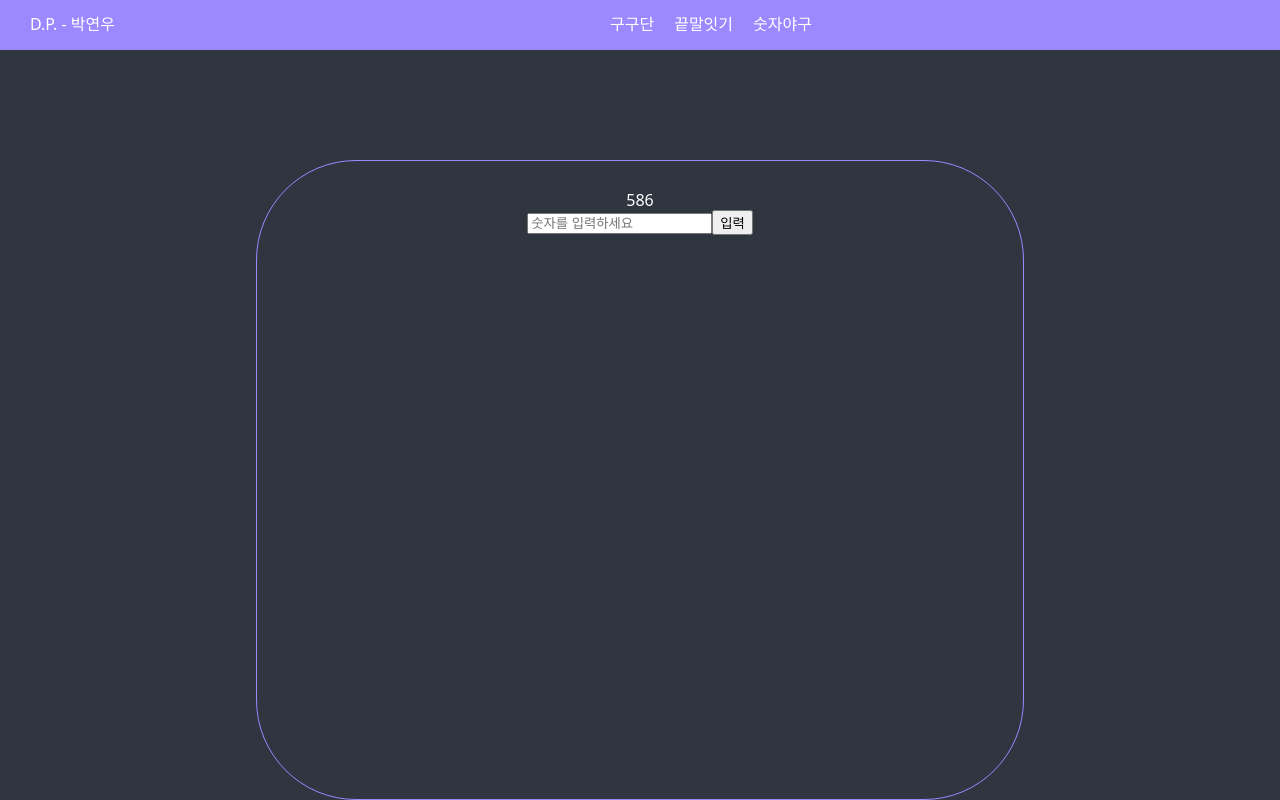
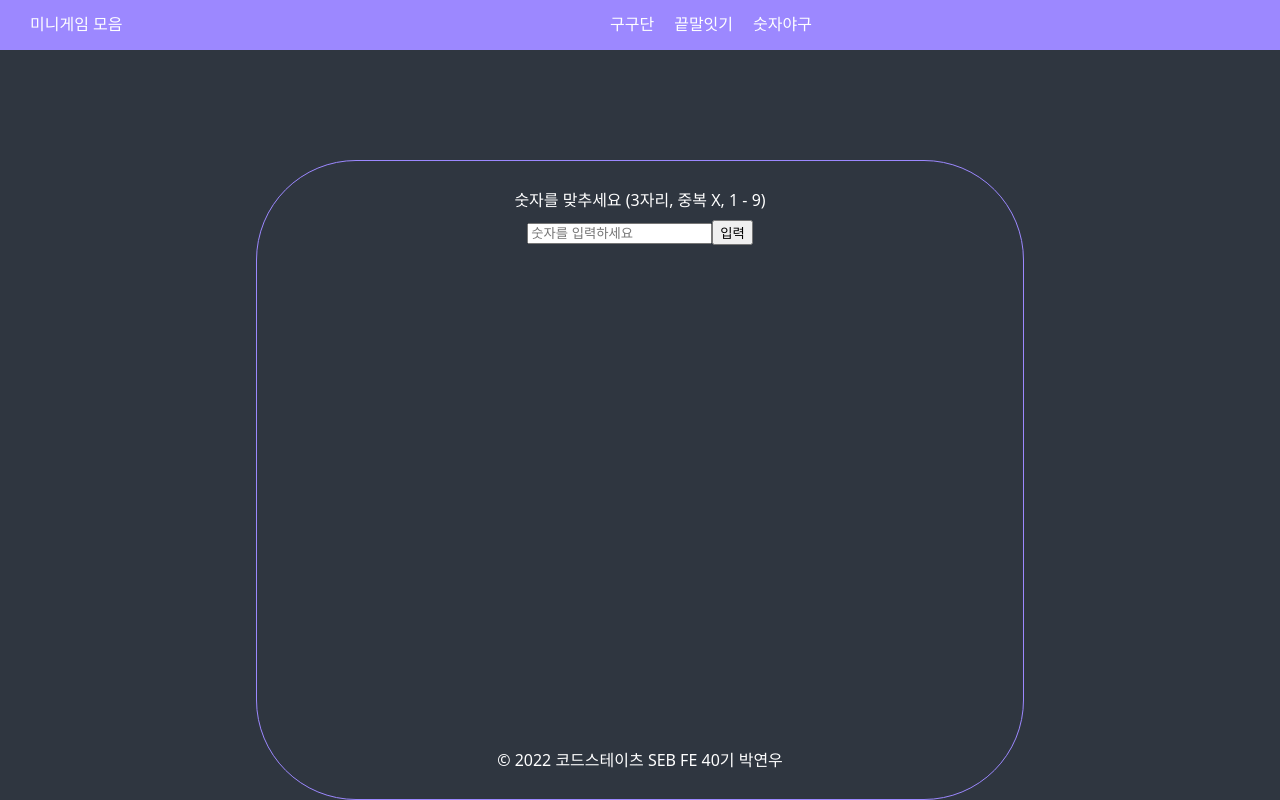
Before and after one commit to HyeonWooGa/react-ts__double-project-study, a React (Create React App) app: page /number-baseball in a window 1280 px wide. Built offline with nearby package versions, Linux system fonts and the light colour scheme.

Commit message:
푸터 추가, 배포 준비

```diff
--- a/src/App.tsx
+++ b/src/App.tsx
@@ -1,6 +1,8 @@
 import React from "react";
 import { Link, Route, Routes } from "react-router-dom";
 import styled from "styled-components";
+
+import Footer from "./components/Footer";
 import EndTalk from "./routes/EndTalk";
 import Index from "./routes/Index";
 import MultipleTable from "./routes/MultipleTable";
@@ -45,7 +47,7 @@ function App() {
     <>
       <Nav>
         <Link to="/">
-          <Title>D.P. - 박연우</Title>
+          <Title>미니게임 모음</Title>
         </Link>
         <Ul>
           <Link to="/multiplcation-table">
@@ -66,6 +68,7 @@ function App() {
           <Route path="/end-talk" element={<EndTalk />} />
           <Route path="/number-baseball" element={<NumberBaseball />} />
         </Routes>
+        <Footer />
       </Main>
     </>
   );
--- /dev/null
+++ b/src/components/Footer.tsx
@@ -0,0 +1,7 @@
+import React from "react";
+
+const Footer = () => {
+  return <footer> &copy; 2022 코드스테이츠 SEB FE 40기 박연우</footer>;
+};
+
+export default Footer;
--- a/src/routes/EndTalk.tsx
+++ b/src/routes/EndTalk.tsx
@@ -1,6 +1,11 @@
 import React from "react";
 import { useRecoilState } from "recoil";
+import styled from "styled-components";
 import { inputValueState, messageState, wordState } from "./atoms/atomsET";
+
+const Container = styled.div`
+  height: 70vh;
+`;
 
 const EndTalk = () => {
   const [word, setWord] = useRecoilState(wordState);
@@ -22,7 +27,7 @@ const EndTalk = () => {
   };
 
   return (
-    <>
+    <Container>
       <div>{word}</div>
       <form onSubmit={handleSubmitForm}>
         <input
@@ -34,7 +39,7 @@ const EndTalk = () => {
         <button type="submit">입력</button>
         <div>{message}</div>
       </form>
-    </>
+    </Container>
   );
 };
 
--- a/src/routes/Index.tsx
+++ b/src/routes/Index.tsx
@@ -1,14 +1,19 @@
 import React from "react";
+import styled from "styled-components";
+
+const Container = styled.div`
+  height: 70vh;
+`;
 
 const Index = () => {
   return (
-    <>
+    <Container>
       <span>코드스테이츠 프론트엔드 40기 박연우</span>
       <br />
       <span>
         리액트와 타입스크립트를 이용한 기능 연습 웹 애플리케이션입니다.
       </span>
-    </>
+    </Container>
   );
 };
 
--- a/src/routes/MultipleTable.tsx
+++ b/src/routes/MultipleTable.tsx
@@ -1,5 +1,6 @@
 import React from "react";
 import { useRecoilState, useRecoilValue } from "recoil";
+import styled from "styled-components";
 import {
   answerSelector,
   firstNumberState,
@@ -8,6 +9,10 @@ import {
   messageState,
   secondNumberState,
 } from "./atoms/atomsMT";
+
+const Container = styled.div`
+  height: 70vh;
+`;
 
 const MultipleTable = () => {
   const [firstNumber, setFirstNumber] = useRecoilState(firstNumberState);
@@ -54,7 +59,7 @@ const MultipleTable = () => {
   };
 
   return (
-    <>
+    <Container>
       <select onChange={handleChangeSelect}>
         <option value={0}>랜덤</option>
         {options}
@@ -68,7 +73,7 @@ const MultipleTable = () => {
         <button type="submit">입력</button>
         {isSubmit ? <div>{message}</div> : null}
       </form>
-    </>
+    </Container>
   );
 };
 
--- a/src/routes/NumberBaseball.tsx
+++ b/src/routes/NumberBaseball.tsx
@@ -9,6 +9,15 @@ import {
   strikeState,
 } from "./atoms/atomsNB";
 import Result from "../components/number-baseball/Result";
+import styled from "styled-components";
+
+const Container = styled.div`
+  height: 70vh;
+`;
+
+const Question = styled.div`
+  margin-bottom: 10px;
+`;
 
 const NumberBaseball = () => {
   const [answer, setAnswer] = useRecoilState(answerState);
@@ -20,16 +29,24 @@ const NumberBaseball = () => {
 
   const handleSubmitForm = (event: React.FormEvent<HTMLFormElement>) => {
     event.preventDefault();
+
+    let arr = inputValue.split("");
+    arr = arr.filter((v, i) => arr.indexOf(v) === i);
+
+    if (arr.length !== 3) alert("중복된 숫자는 없습니다.");
+    else {
       setAttempt(attempt + 1);
       setIsSubmit(true);
-    console.log(answer);
-    console.log(inputValue);
-    console.log(attempt);
+      // console.log(answer);
+      // console.log(inputValue);
+      // console.log(attempt);
       if (answer === inputValue) {
         setAnswer("000");
         setAttempt(0);
         setBall(0);
         setStrike(0);
+        setIsSubmit(false);
+        alert("정답입니다.");
       } else if (attempt === 10) {
         alert("횟수가 초과되었습니다.");
         setAnswer("000");
@@ -37,6 +54,7 @@ const NumberBaseball = () => {
         setBall(0);
         setStrike(0);
         setIsSubmit(false);
+      }
     }
   };
 
@@ -70,12 +88,8 @@ const NumberBaseball = () => {
     setAnswer(arr.join(""));
   }, [answer]);
   return (
-    <>
-      <div>
-        {answer.split("").map((el, index) => {
-          return <span key={index}>{el}</span>;
-        })}
-      </div>
+    <Container>
+      <Question>숫자를 맞추세요 (3자리, 중복 X, 1 - 9)</Question>
       <form onSubmit={handleSubmitForm}>
         <input
           placeholder="숫자를 입력하세요"
@@ -86,7 +100,7 @@ const NumberBaseball = () => {
         <button type="submit">입력</button>
       </form>
       {isSubmit ? <Result /> : <></>}
-    </>
+    </Container>
   );
 };
 
```
Also changed, not shown: package.json (+6 -2 lines), 1 other file (tests, documents, lock files or other folders). Lines whose indentation alone changed are shown as unchanged.
